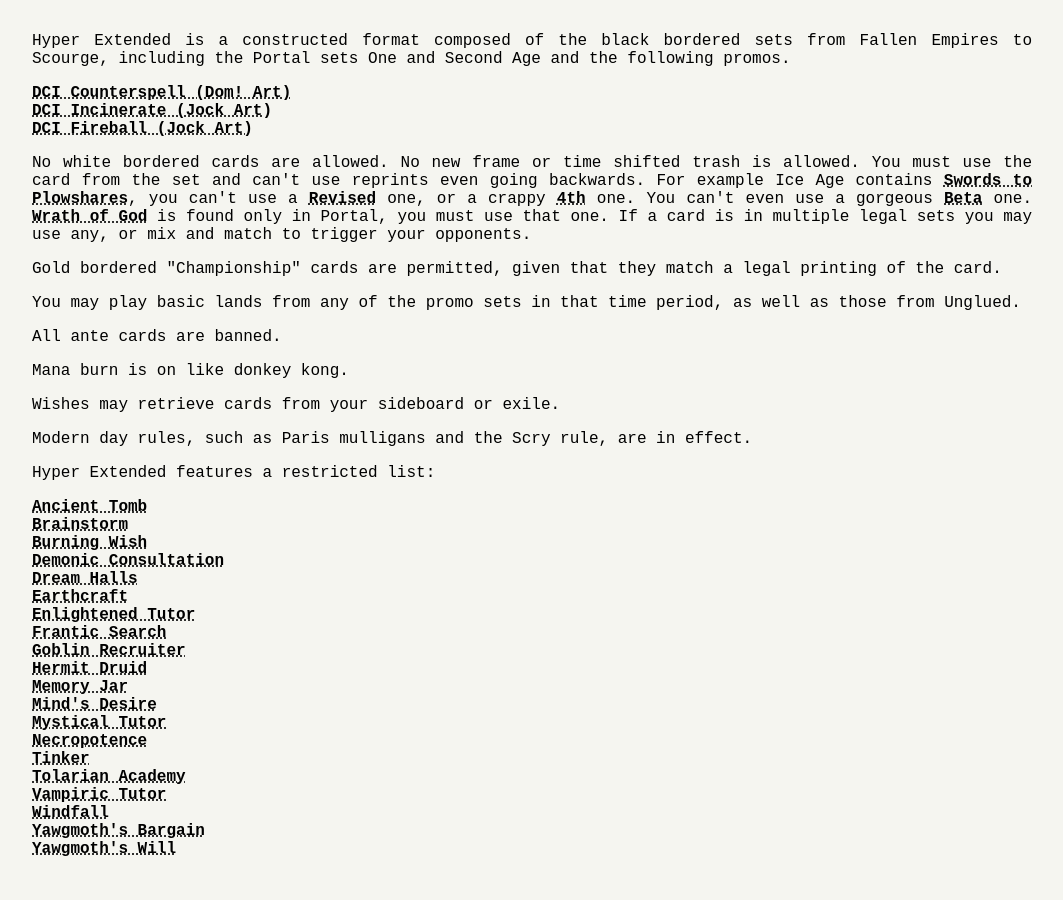
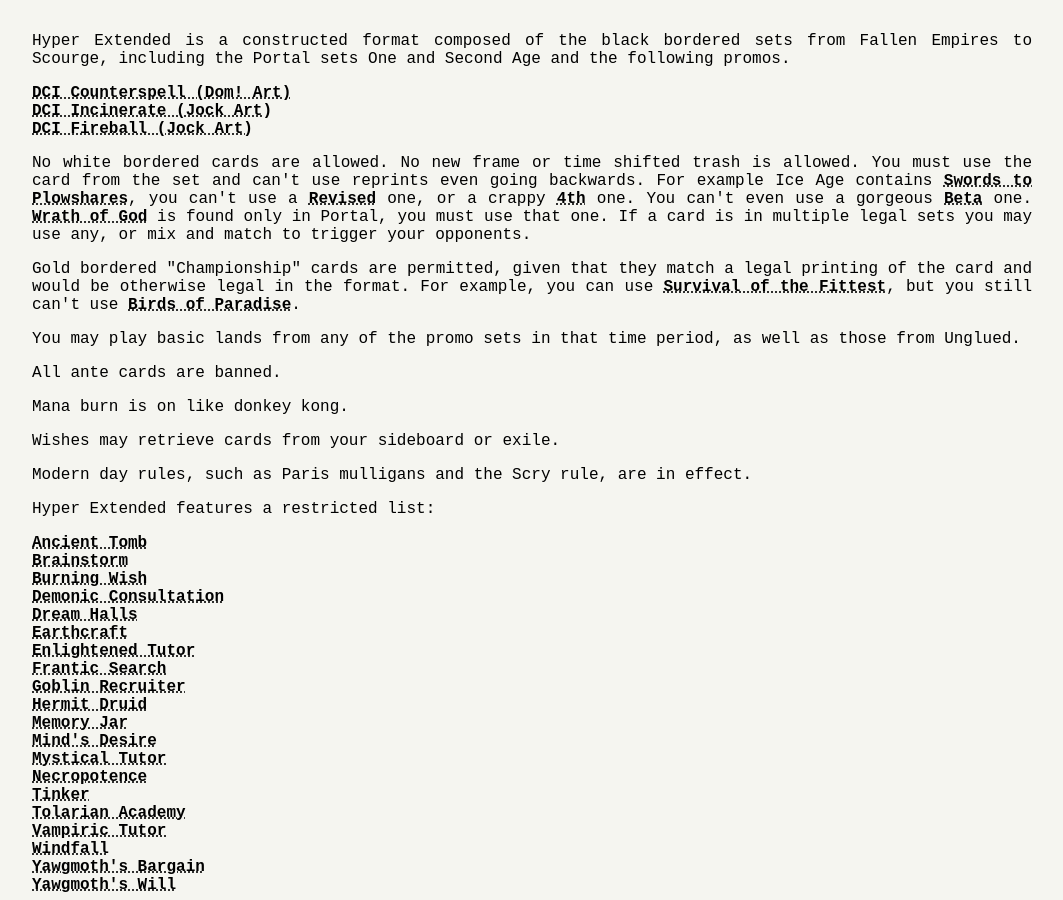
Before and after one commit to hypermtg/hextended.com, a Jekyll site: the page built from index.md, in a window 1280 px wide and 900 px high, scrolled down 566 px. Shown: the whole window, without its empty margins (108-1171 px from the left). Built offline with Jekyll 4.4.1, drawn with Linux system fonts in a browser that asks for light colours.

```diff
--- a/index.md
+++ b/index.md
@@ -41,7 +41,7 @@ Hyper Extended is a constructed format composed of the black bordered sets from
 
 No white bordered cards are allowed. No new frame or time shifted trash is allowed. You must use the card from the set and can't use reprints even going backwards. For example Ice Age contains <a href="https://scryfall.com/card/ice/54/swords-to-plowshares">Swords to Plowshares</a>, you can't use a <a href="https://scryfall.com/card/3ed/41/swords-to-plowshares">Revised</a> one, or a crappy <a href="https://scryfall.com/card/4ed/52/swords-to-plowshares">4th</a> one. You can't even use a gorgeous <a href="https://scryfall.com/card/leb/41/swords-to-plowshares">Beta</a> one. <a href="https://scryfall.com/card/por/39/wrath-of-god">Wrath of God</a> is found only in Portal, you must use that one. If a card is in multiple legal sets you may use any, or mix and match to trigger your opponents.
 
-Gold bordered "Championship" cards are permitted, given that they match a legal printing of the card.
+Gold bordered "Championship" cards are permitted, given that they match a legal printing of the card and would be otherwise legal in the format. For example, you can use <a href="https://scryfall.com/card/wc98/bs129/survival-of-the-fittest">Survival of the Fittest</a>, but you still can't use <a href="https://scryfall.com/card/wc00/jk217/birds-of-paradise">Birds of Paradise</a>.
 
 You may play basic lands from any of the promo sets in that time period, as well as those from Unglued.
 
```
Also changed, not shown: _posts/2019-01-06-compuserve-restricted-list-announcement.md (+4 -0 lines).
